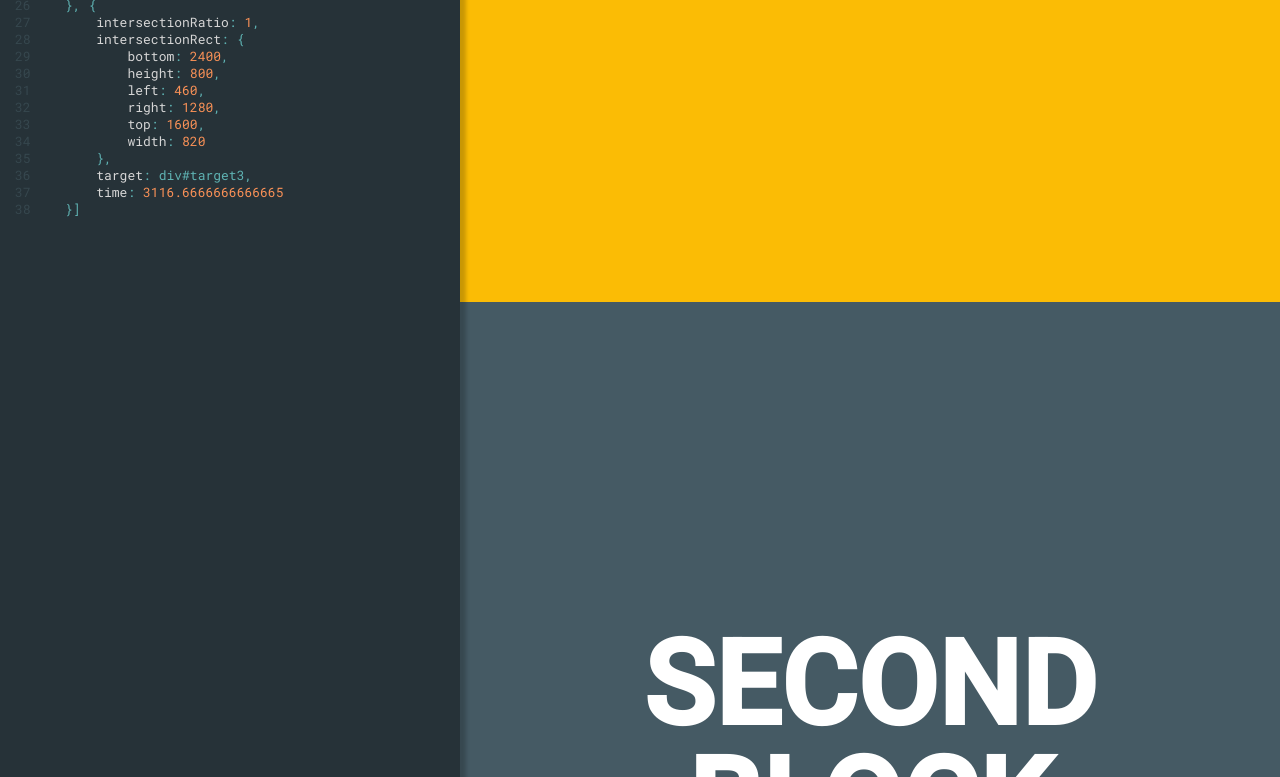
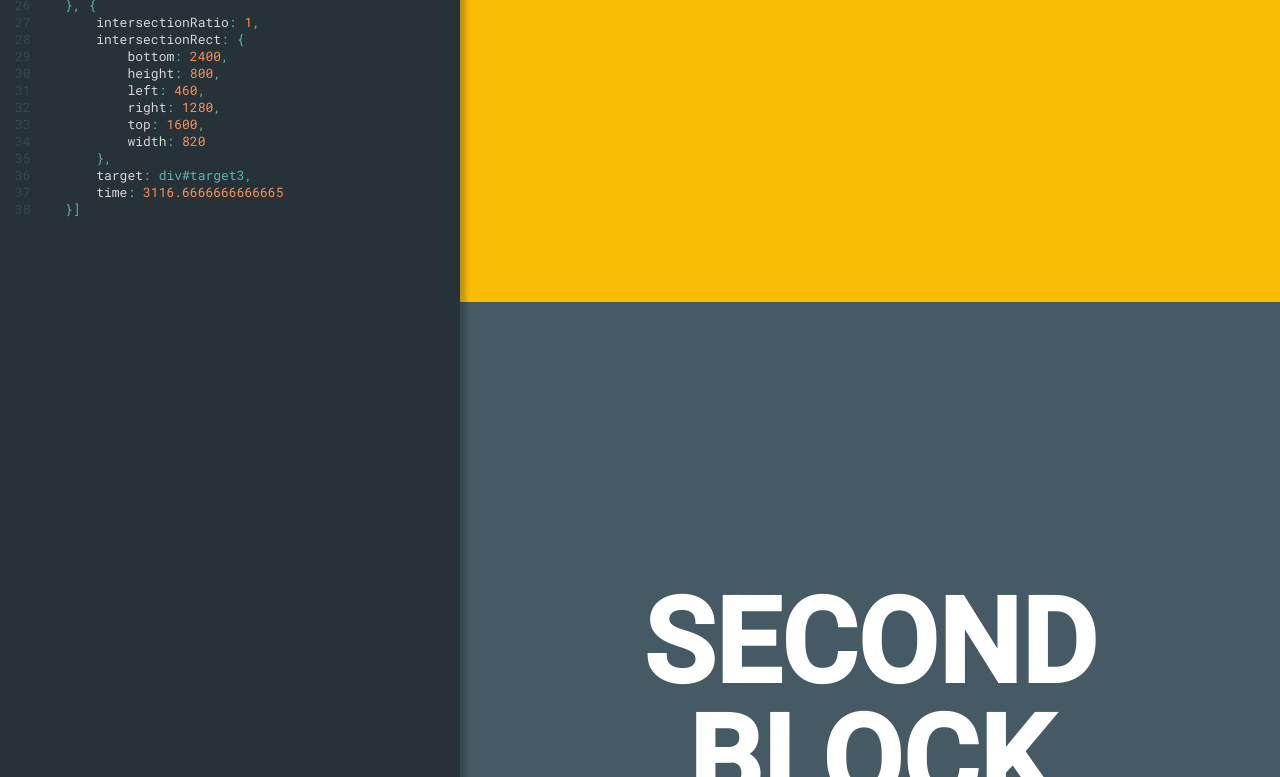
Before and after one commit to que-etc/intersection-observer-polyfill, a website: page index.html in a window 1280 px wide. Shown: the part 498-1275 px from the top of the page. Drawn offline with Linux system fonts and the light colour scheme.

Commit message:
Update styles

```diff
--- a/styles.css
+++ b/styles.css
@@ -38,11 +38,15 @@ body {
 #targets {
     display: flex;
     flex-direction: column;
-    width: 70%;
+    flex-grow: 1;
+    flex-basis: 0;
 }
 
 #targets .target {
     height: 100vh;
+    display: flex;
+    justify-content: center;
+    align-items: center;
     transition: height 2s;
 }
 
@@ -85,7 +89,6 @@ body {
 }
 
 #logger {
-    width: 30%;
     min-width: 460px;
     min-height: 100vh;
     background-color: #263238;
@@ -146,13 +149,9 @@ body {
 .block-title {
     font-size: 9em;
     color: white;
-    text-align: center;
-    margin: 0;
-    position: relative;
-    top: 50%;
-    margin-top: -75px;
     font-weight: bold;
     text-transform: uppercase;
+    text-align: center;
 }
 
 .page-title {
```
